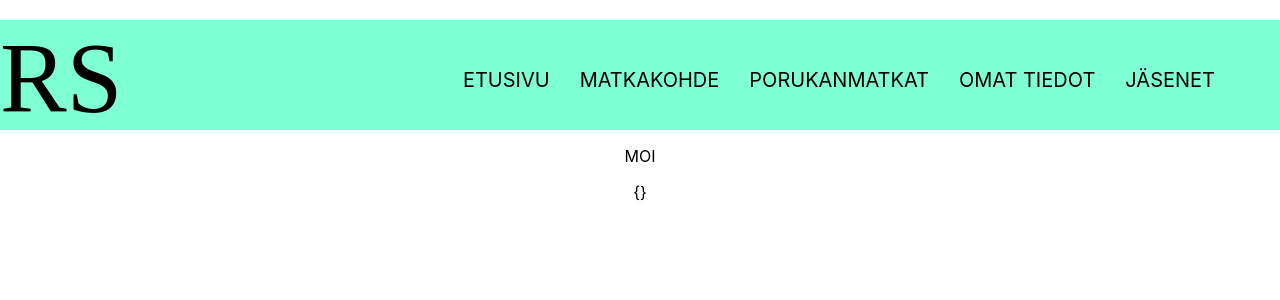
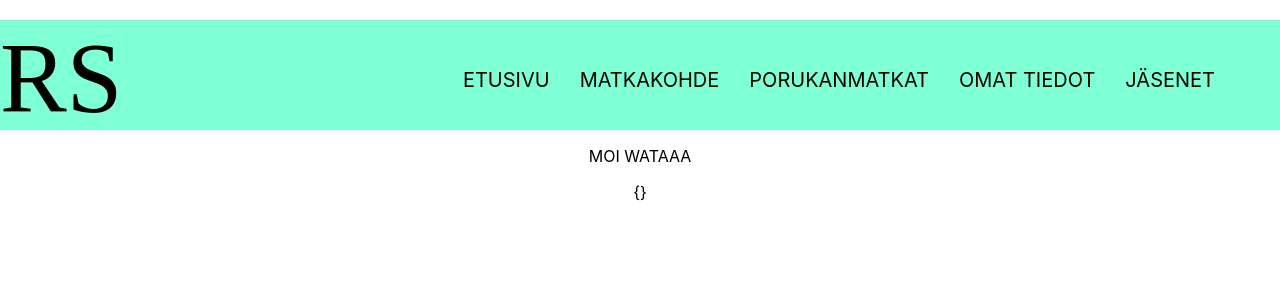
Before and after one commit to ValttKii/Matkakertomus, a React (Create React App) app in the folder client/: page /jasenet in a window 1280 px wide. Shown: the top 300 px of the page. Built offline with nearby package versions, Linux system fonts and the light colour scheme; no server answers.

Commit message:
Vielä kerran

```diff
--- a/client/src/components/jasenet/Jasenet.jsx
+++ b/client/src/components/jasenet/Jasenet.jsx
@@ -5,7 +5,7 @@ import { Navbar, Header } from '../common';
 
 export const Jasenet = () => {
 
-    return(<p>MOI</p>
+    return(<p>MOI WATAAA</p>
     )
 }
 export default Jasenet;
```
